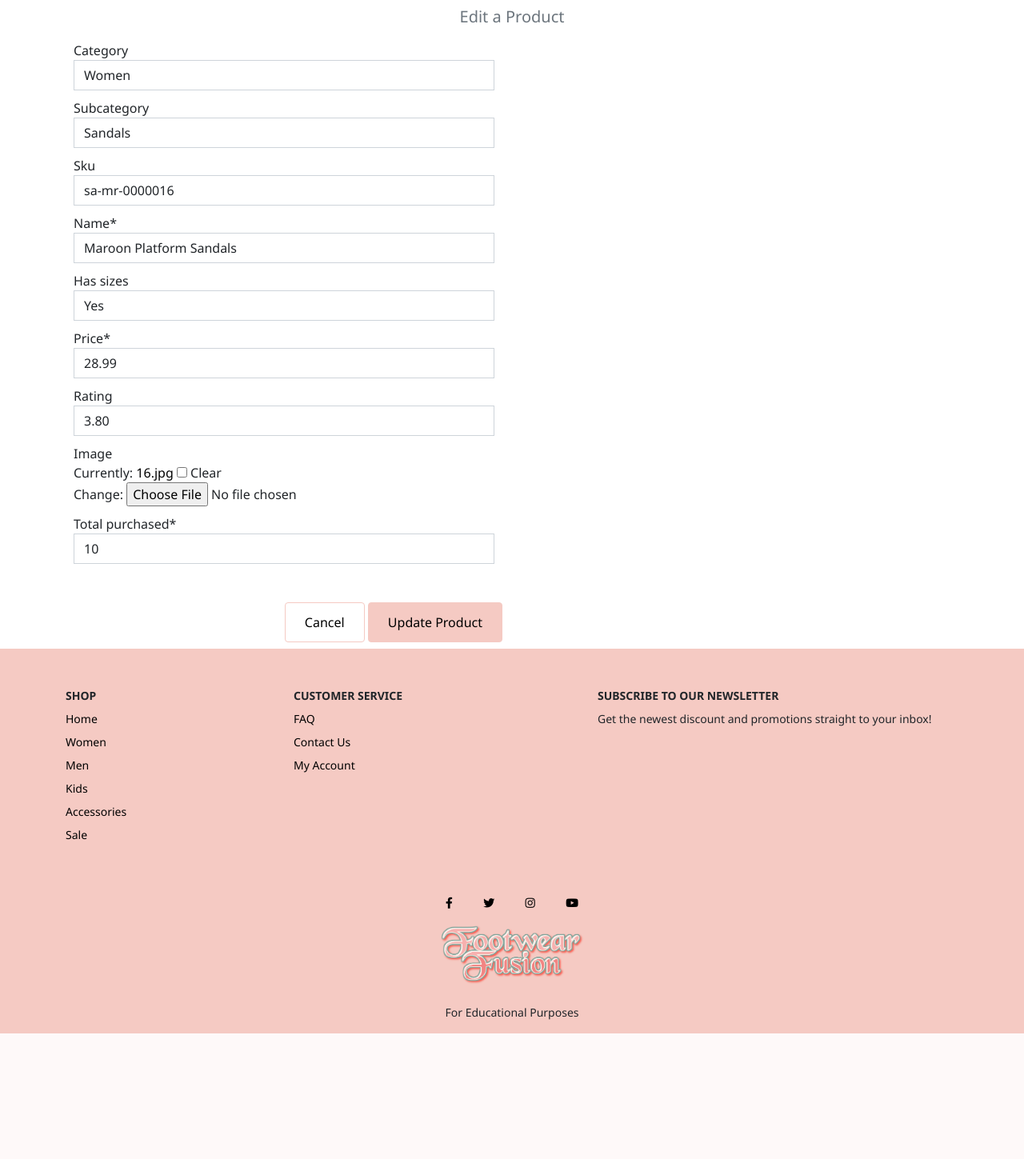
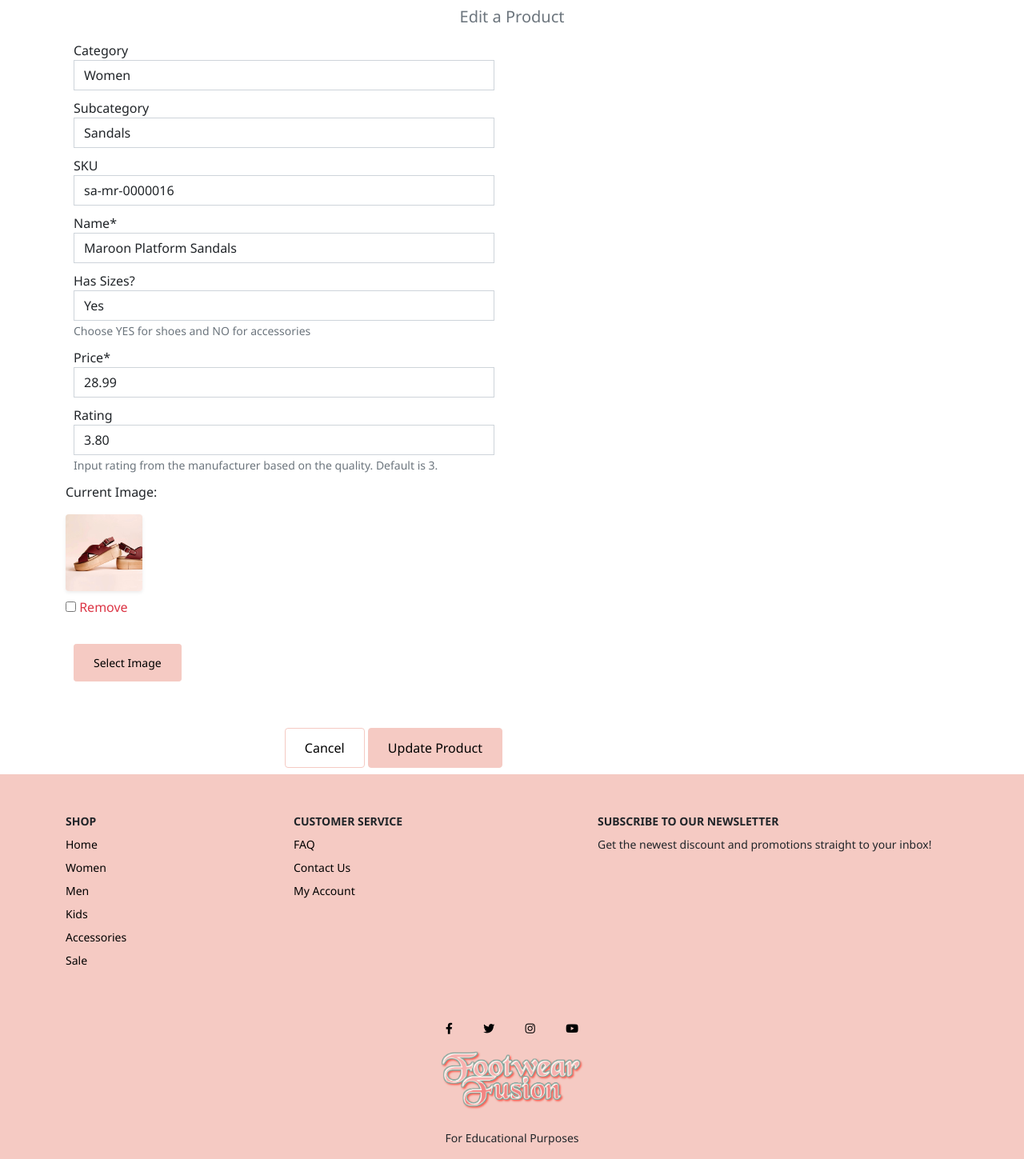
Before and after one commit to irebernardidev/Footwear-Fusion, a Django app: page /products/edit/16/ in a window 1280 px wide. Shown: the part 308-1757 px from the top of the page at 80% size. Before the commit the page ends 1600 px from the top, so only its background shows below. Run offline with Django 3.2, Linux system fonts and the light colour scheme; the visitor is signed in with stand-in values (Sample User, id 1); data comes from the database, SQL or seed files in the repository; some libraries are stand-ins or nearby versions.

Commit message:
Resolved Image Field Issue in Product Editing and Completed Product Management Feature Implementation

```diff
--- a/products/forms.py
+++ b/products/forms.py
@@ -1,4 +1,6 @@
 from django import forms
+from .widgets import CustomClearableFileInput
+from django.utils.translation import gettext_lazy as _
 from .models import Product, Category, Subcategory
 
 
@@ -7,7 +9,19 @@ class ProductForm(forms.ModelForm):
 
     class Meta:
         model = Product
-        fields = '__all__'
+        fields = ('category', 'subcategory', 'sku',
+                  'name', 'has_sizes', 'price',
+                  'rating', 'image')
+        labels = {
+            'sku': _('SKU'),
+            'has_sizes': _('Has Sizes?'),
+        }
+        help_texts = {
+            'has_sizes': _('Choose YES for shoes and NO for accessories'),
+            'rating': _('Input rating from the manufacturer based on the quality. Default is 3.'),
+        }
+
+    image = forms.ImageField(label='Image', required=False, widget=CustomClearableFileInput)
 
     def __init__(self, *args, **kwargs):
         super().__init__(*args, **kwargs)
--- a/products/models.py
+++ b/products/models.py
@@ -40,7 +40,7 @@ class Product(models.Model):
     name = models.CharField(max_length=254)
     has_sizes = models.BooleanField(default=False, null=True, blank=True)
     price = models.DecimalField(max_digits=6, decimal_places=2)
-    rating = models.DecimalField(max_digits=6, decimal_places=2, null=True, blank=True)
+    rating = models.DecimalField(max_digits=6, decimal_places=2, default=3, null=True, blank=True)
     image = models.ImageField(null=True, blank=True)
     total_purchased = models.IntegerField(default=0, null=False, blank=False)
 
--- /dev/null
+++ b/products/templates/products/custom_widget_templates/custom_clearable_file_input.html
@@ -0,0 +1,17 @@
+{% if widget.is_initial %}
+    <p>{{ widget.initial_text }}:</p>
+    <a href="{{ widget.value.url }}">
+        <img width="96" height="96" class="rounded shadow-sm" src="{{ widget.value.url }}">
+    </a>
+    {% if not widget.required %}
+        <div class="custom-control custom-checkbox mt-2">
+            <input class="custom-control-input" type="checkbox" name="{{ widget.checkbox_name }}" id="{{ widget.checkbox_id }}">
+            <label class="custom-control-label text-danger" for="{{ widget.checkbox_id }}">{{ widget.clear_checkbox_label }}</label>
+        </div>
+    {% endif %}<br>
+    {{ widget.input_text }}
+{% endif %}
+<span class="btn btn-beige btn-sm btn-file form-group">
+    Select Image <input id="new-image" type="{{ widget.type }}" name="{{ widget.name }}"{% include "django/forms/widgets/attrs.html" %}>
+</span>
+<strong><p class="text-danger form-group" id="filename"></p></strong>
--- a/products/templates/products/edit_product.html
+++ b/products/templates/products/edit_product.html
@@ -18,7 +18,13 @@
                 <div class="col-12 col-md-6">
                     <form method="POST" action="{% url 'edit_product' product.id %}" class="form mb-2" enctype="multipart/form-data">
                         {% csrf_token %}
-                        {{ form | crispy }}
+                        {% for field in form %}
+                            {% if field.name != 'image' %}
+                                {{ field | as_crispy_field }}
+                            {% else %}
+                                {{ field }}
+                            {% endif %}
+                        {% endfor %}
                         <div class="text-end mt-5">
                             <a class="btn btn-beige-inverted" href="{% url 'products' %}">Cancel</a>
                             <button class="btn btn-beige" type="submit">Update Product</button>
--- a/static/css/base.css
+++ b/static/css/base.css
@@ -236,6 +236,33 @@ select option[value=""] {
     margin: 10px;
 }
 
+/* Product Form */
+
+.btn-file {
+    position: relative;
+    overflow: hidden;
+}
+
+.btn-file input[type="file"] {
+    position: absolute;
+    top: 0;
+    right: 0;
+    min-width: 100%;
+    min-height: 100%;
+    opacity: 0;
+    cursor: pointer;
+}
+
+.custom-checkbox .custom-control-label::before {
+    border-radius: 0;
+    border-color: #dc3545;
+}
+
+.custom-checkbox .custom-control-input:checked~.custom-control-label::before {
+    background-color: #dc3545;
+    border-color: #dc3545;
+    border-radius: 0;
+}
 
 /* --------- MEDIA QUERIES --------- */
 /* Adjust container width for extra-large (xl) screens */
```
Also changed, not shown: products/templates/products/add_product.html (+17 -1 lines), products/widgets.py (added, +12 -0 lines), products/migrations/0005_alter_product_rating.py (added).
